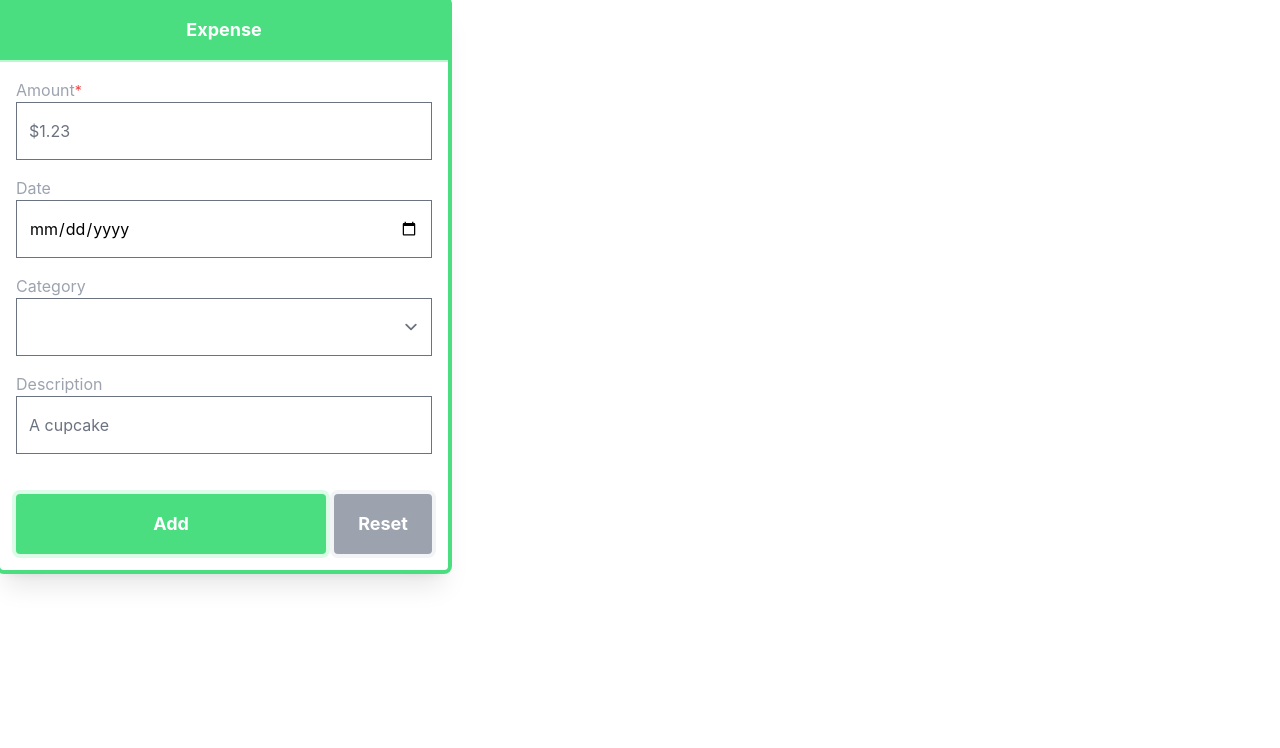
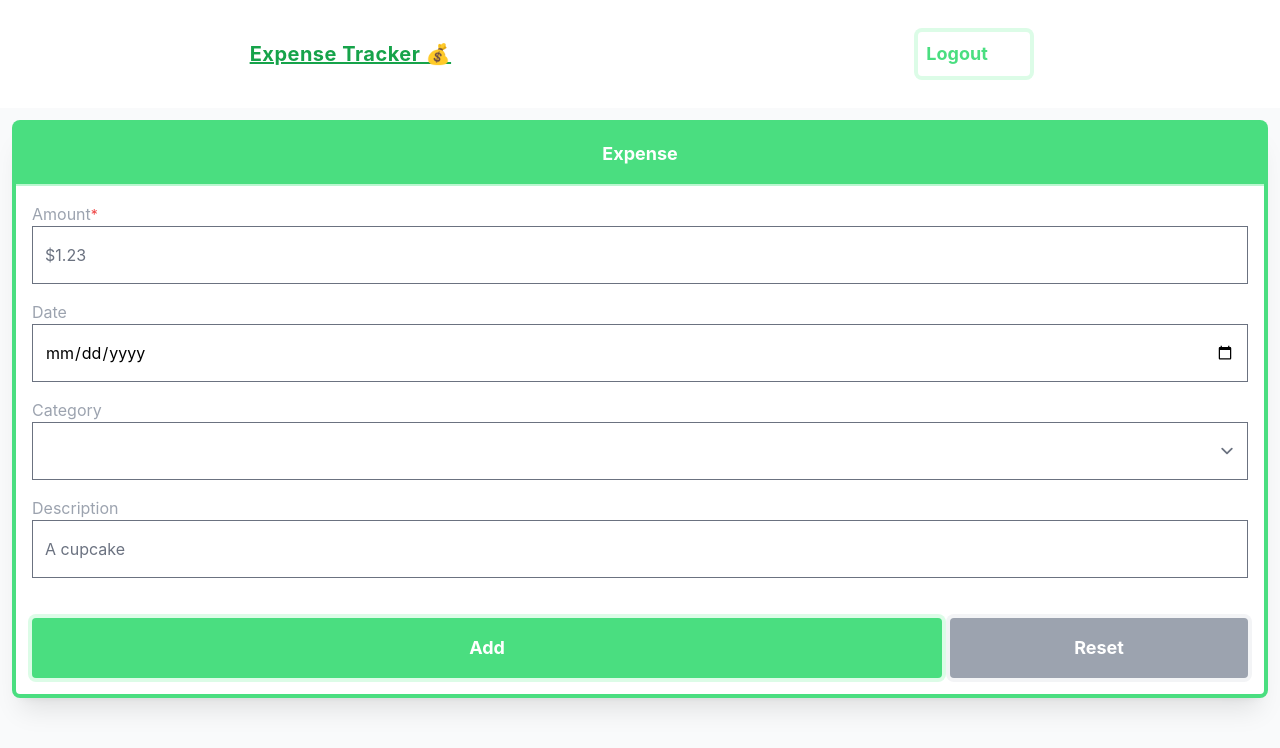
Before and after one commit to logreg-n-coffee/expense-tracker, a Next.js app: page /expenses in a window 1280 px wide. Shown: the top 748 px of the page. Built offline with nearby package versions, Linux system fonts and the light colour scheme.

Commit message:
Update UI

```diff
--- a/pages/_app.js
+++ b/pages/_app.js
@@ -1,7 +1,12 @@
-import '../styles/globals.css'
+import { MainLayout } from "../src/layouts/Main";
+import "../styles/globals.css";
 
 function MyApp({ Component, pageProps }) {
-  return <Component {...pageProps} />
+  return (
+    <MainLayout>
+      <Component {...pageProps} />
+    </MainLayout>
+  );
 }
 
 export default MyApp;
--- a/pages/index.js
+++ b/pages/index.js
@@ -1,6 +1,3 @@
-import Head from 'next/head'
-import Image from 'next/image'
-
 const Home = () => {
   return (
     <main>
--- a/src/components/Expense.js
+++ b/src/components/Expense.js
@@ -2,7 +2,7 @@ import { ExpenseForm } from "./ExpenseForm";
 
 export const Expense = () => {
   return (
-    <section className="ring-4 ring-green-400 rounded flex flex-col w-full max-w-md bg-white shadow-xl">
+    <section className="ring-4 ring-green-400 rounded flex flex-col bg-white shadow-xl">
       <div className="w-full flex justify-center px-4 py-4 bg-green-400 text-white border-b-2 border-green-200">
         <span className="font-bold text-lg text-center">Expense</span>
       </div>
--- /dev/null
+++ b/src/layouts/Main.js
@@ -0,0 +1,12 @@
+import { Nav } from "../components/Nav";
+
+export const MainLayout = ({ children }) => {
+  return (
+    <div className="bg-gray-50 h-screen flex flex-col">
+      <Nav />
+      <main className="container mx-auto px-4 py-4 w-full h-full">
+        {children}
+      </main>
+    </div>
+  );
+};
--- a/tailwind.config.js
+++ b/tailwind.config.js
@@ -6,6 +6,9 @@ module.exports = {
   ],
   darkMode: "media", // or 'media' or 'class'
   theme: {
+    container: {
+      center: true,
+    },
     extend: {},
   },
   variants: {
```
